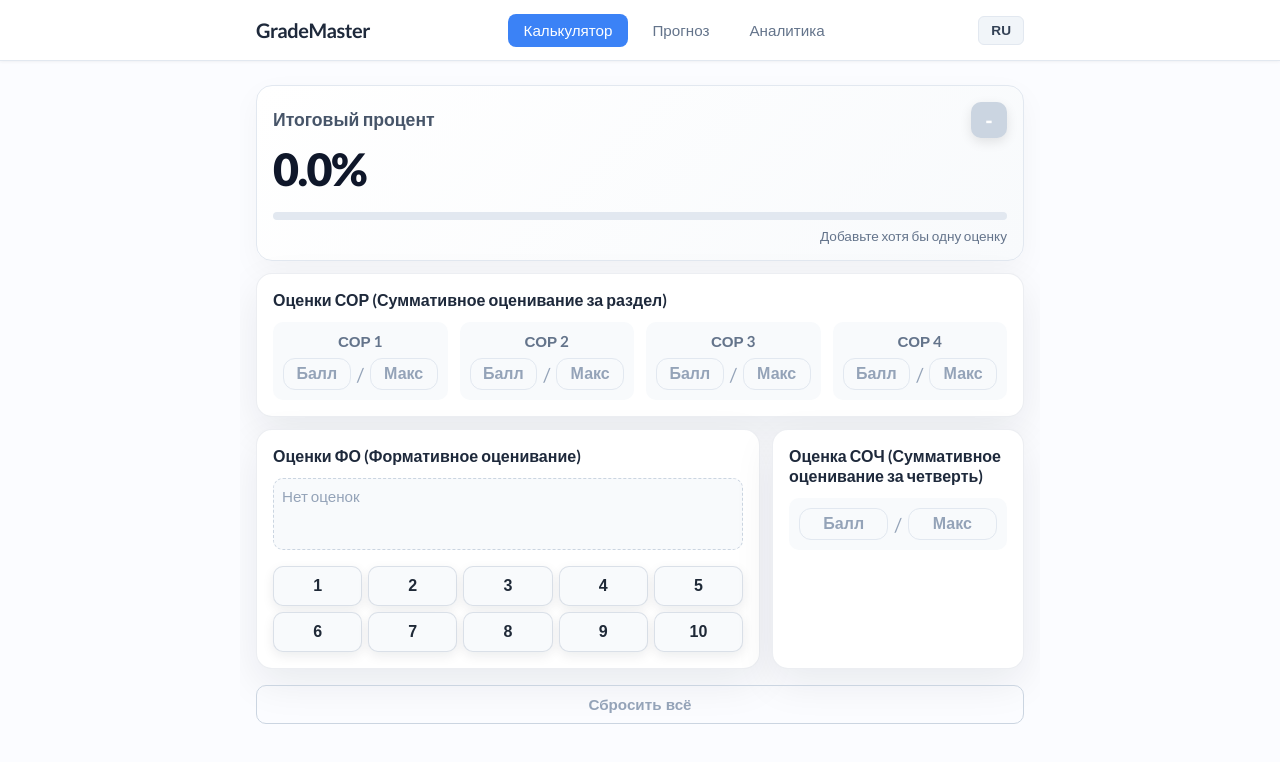
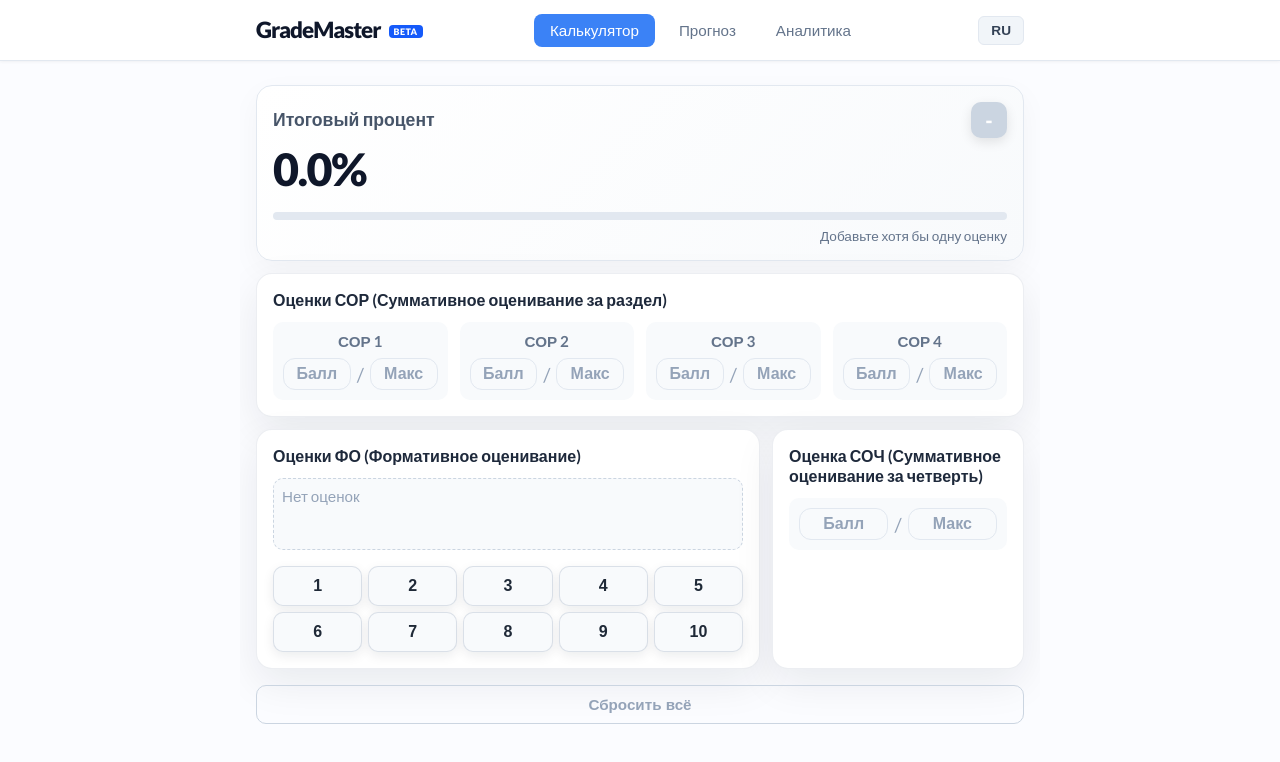
Before and after one commit to KAT1403/GradeMaster, a React (Vite) app: page / in a window 1280 px wide. Shown: the top 762 px of the page. Built offline with nearby package versions, Linux system fonts and the light colour scheme; a web font is replaced by a local one.

Commit message:
Connected Vercel analytics and Speed Insights

```diff
--- a/package.json
+++ b/package.json
@@ -10,6 +10,8 @@
     "preview": "vite preview"
   },
   "dependencies": {
+    "@vercel/analytics": "^2.0.1",
+    "@vercel/speed-insights": "^2.0.0",
     "i18next": "^26.0.3",
     "react": "^19.2.4",
     "react-dom": "^19.2.4",
--- a/src/app/App.tsx
+++ b/src/app/App.tsx
@@ -1,6 +1,8 @@
 import AppRouterProvider from "../providers/AppRouterProvider";
 import { Routes, Route } from "react-router-dom";
 import HomePage from "../pages/HomePage";
+import { Analytics } from "@vercel/analytics/react";
+import { SpeedInsights } from "@vercel/speed-insights/react";
 
 function App() {
   return (
@@ -8,6 +10,8 @@ function App() {
       <Routes>
         <Route path="/" element={<HomePage />} />
       </Routes>
+      <Analytics />
+      <SpeedInsights />
     </AppRouterProvider>
   );
 }
--- a/src/shared/i18n/locales/kz.json
+++ b/src/shared/i18n/locales/kz.json
@@ -26,7 +26,7 @@
   },
   "predictor": {
     "title": "Баға болжамы",
-    "target_grade": "Мақсатты баға",
+    "target_grade": "Мақсат",
     "scenario": "Сценарий",
     "need_extra_fo": "Сізге 10 ұпайдан тағы {{count}} ҚБ керек",
     "need_soch_score": "ТЖБ-дан {{max}}-тан {{score}} ұпай жинау керек",
--- a/src/shared/i18n/locales/ru.json
+++ b/src/shared/i18n/locales/ru.json
@@ -26,7 +26,7 @@
   },
   "predictor": {
     "title": "Прогноз оценок",
-    "target_grade": "Целевая оценка",
+    "target_grade": "Цель",
     "scenario": "Сценарий",
     "need_extra_fo": "Вам нужно еще {{count}} ФО по 10 баллов",
     "need_soch_score": "Нужно набрать {{score}} из {{max}} за СОЧ",
--- a/src/widget/header/ui/HeaderWidget.module.scss
+++ b/src/widget/header/ui/HeaderWidget.module.scss
@@ -25,11 +25,33 @@
   }
 }
 
+.brand {
+  display: flex;
+  align-items: center;
+  gap: 8px;
+}
+
 .logo {
-  font-weight: 700;
-  font-size: 1.25rem;
-  color: #1e293b;
-  letter-spacing: -0.5px;
+  font-weight: 800;
+  font-size: 1.4rem;
+  color: #0f172a;
+  letter-spacing: -1px;
+  line-height: 1;
+  transition: all 0.2s ease;
+  user-select: none;
+}
+
+.betaBadge {
+  background: #155afa;
+  color: #ffffff;
+  font-size: 9px;
+  font-weight: 800;
+  padding: 2px 5px;
+  border-radius: 4px;
+  letter-spacing: 0.05em;
+  line-height: 1;
+  text-transform: uppercase;
+  margin-top: 2px;
 }
 
 .tabBar {
@@ -83,9 +105,13 @@
     gap: 12px;
   }
 
+  .brand {
+    width: 100%;
+    justify-content: flex-start;
+  }
+
   .logo {
-    width: 100%;
-    text-align: left;
+    font-size: 1.25rem;
   }
 
   .tabBar {
--- a/src/widget/header/ui/HeaderWidget.tsx
+++ b/src/widget/header/ui/HeaderWidget.tsx
@@ -24,7 +24,10 @@ export const HeaderWidget = () => {
   return (
     <header className={styles.header}>
       <div className={styles.container}>
-        <div className={styles.logo}>GradeMaster</div>
+        <div className={styles.brand}>
+          <div className={styles.logo}>GradeMaster</div>
+          <span className={styles.betaBadge}>BETA</span>
+        </div>
 
         <nav className={styles.tabBar}>
           {tabs.map((tab) => (
```
Also changed, not shown: 1 other file (tests, documents, lock files or other folders).
